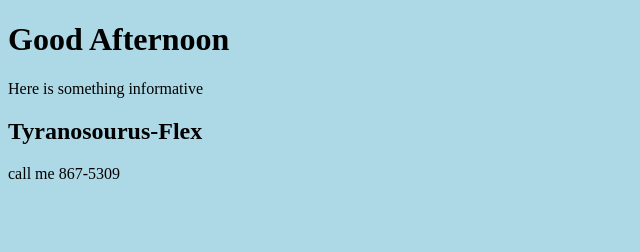
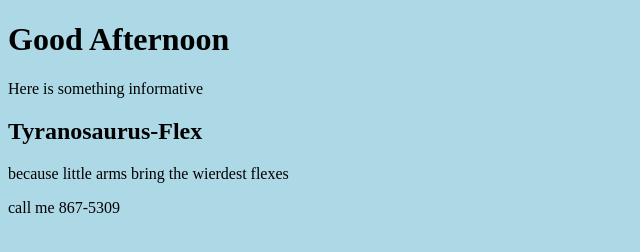
Before and after one commit to ZacCrumpton/branching1, a plain HTML site: page index.html in a window 1280 px wide. Shown: the whole page, without its empty margins (0-640 px from the left). Drawn offline with Linux system fonts and the light colour scheme.

Commit message:
fixed spelling error, added paragraph

```diff
--- a/index.html
+++ b/index.html
@@ -10,7 +10,8 @@
 <body>
     <h1>Good Afternoon</h1>
     <p>Here is something informative</p>
-    <h2>Tyranosourus-Flex</h2>
+    <h2>Tyranosaurus-Flex</h2>
+    <p>because little arms bring the wierdest flexes</p>
     <div>call me 867-5309</div>
 <script src="./main.js"></script>
 </body>
```
